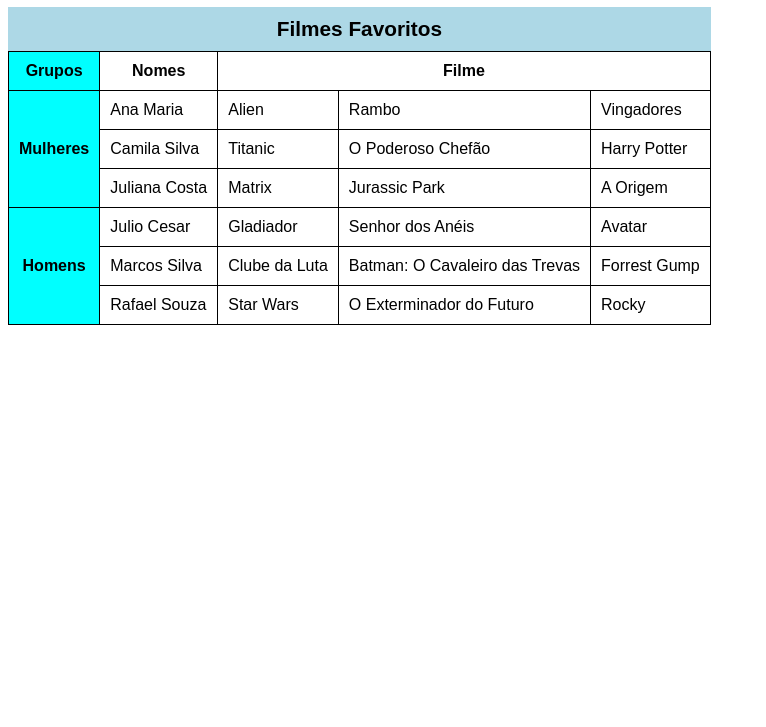
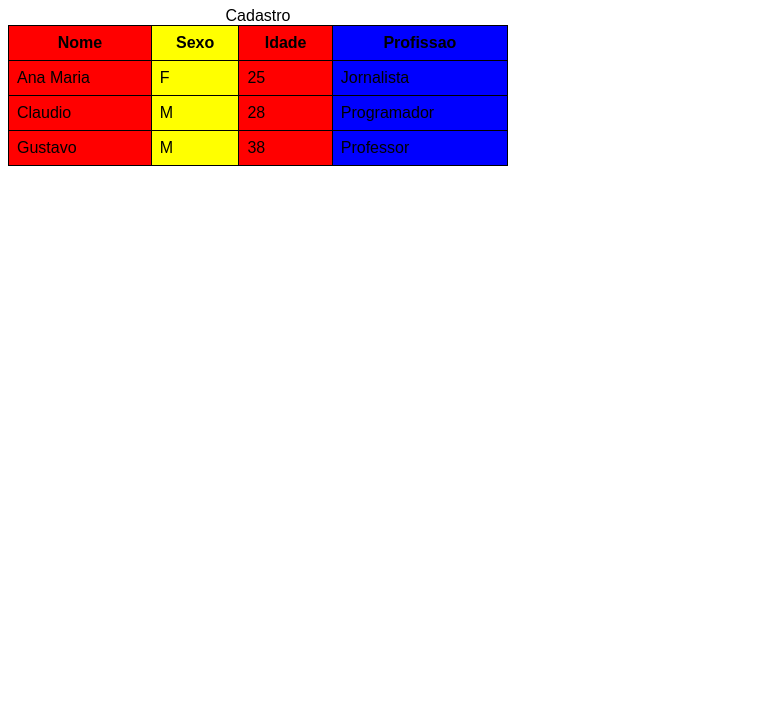
Before and after one commit to vict0rguerra/htlm-css, a plain HTML site: page Exercicios/ex023/Tabela005.html in a window 1280 px wide. Shown: the part 73-800 px from the top of the page, without its empty margins (0-766 px from the left). Drawn offline with Linux system fonts and the light colour scheme.

Commit message:
Update Tabela005.html

```diff
--- a/Exercicios/ex023/Tabela005.html
+++ b/Exercicios/ex023/Tabela005.html
@@ -8,81 +8,62 @@
         body{
             font-family: Arial, Helvetica, sans-serif;
         }
+        th,td{
+            border: 1px solid black;
+            padding: 8px;
+        }
         table{
             border-collapse: collapse;
+            width: 500px;
         }
-        caption{
-            background-color: lightblue;
-            font-size: 1.3em;
-            font-weight: bold;
-            padding: 10px;
+
+        .amarelo{
+            background-color: yellow;
         }
-        th,td{
-            border: 1px solid black;
-            padding: 10px;
+        .vermelho{
+            background-color: red;
         }
-        col.Nomes{
-            background-color: aqua;
+        .azul{
+            background-color: blue;
         }
     </style>
 </head>
 <body>
-    <h1>Exercicio</h1>
+    <h1>Exercicio de tabela</h1>
     <table>
         <colgroup>
-                <col class="Nomes">
-                <col class=" Filme">
-                <col class="Grupos">
+            <col class="vermelho">
+            <col class="amarelo">
+            <col class="vermelho">
+            <col class="azul">
         </colgroup>
 
-            <caption>Filmes Favoritos</caption>
-            <thead>
+        <caption>Cadastro</caption>
         <tr>
-                    <th scope="col">Grupos</th>
-                    <th scope="col" >Nomes</th>
-                    <th scope="colgroup" colspan="3">Filme</th>
-                </tr>
-            </thead>
-            <tbody>
-                <tr>
-                    <th rowspan="3" scope="rowgroup">Mulheres</th>
-                    <td>Ana Maria</td>
-                    <td>Alien</td>
-                    <td>Rambo</td>
-                    <td>Vingadores</td>
+            <th scope="col">Nome</th>
+            <th scope="col">Sexo</th>
+            <th scope="col">Idade</th>
+            <th scope="col">Profissao</th>
         </tr>
         <tr>
-                    <td>Camila Silva</td>
-                    <td>Titanic</td>
-                    <td>O Poderoso Chefão</td>
-                    <td>Harry Potter</td>
+            <td>Ana Maria</td>
+            <td>F</td>
+            <td>25</td>
+            <td>Jornalista</td>
         </tr>
         <tr>
-                    <td>Juliana Costa</td>
-                    <td>Matrix</td>
-                    <td>Jurassic Park</td>
-                    <td>A Origem</td>
+            <td>Claudio</td>
+            <td>M</td>
+            <td>28</td>
+            <td>Programador</td>
         </tr>
         <tr>
-                    <th rowspan="3" scope="rowgroup">Homens</th>
-                    <td>Julio Cesar</td>
-                    <td>Gladiador</td>
-                    <td>Senhor dos Anéis</td>
-                    <td>Avatar</td>
+            <td>Gustavo</td>
+            <td>M</td>
+            <td>38</td>
+            <td>Professor</td>
         </tr>
-                <tr>
-                    <td>Marcos Silva</td>
-                    <td>Clube da Luta</td>
-                    <td>Batman: O Cavaleiro das Trevas</td>
-                    <td>Forrest Gump</td>
-                </tr>
-                <tr>
-                    <td>Rafael Souza</td>
-                    <td>Star Wars</td>
-                    <td>O Exterminador do Futuro</td>
-                    <td>Rocky</td>
-                </tr>
-            </tbody>
+
     </table>
 </body>
 </html>
```
Lines whose indentation alone changed are shown as unchanged.
